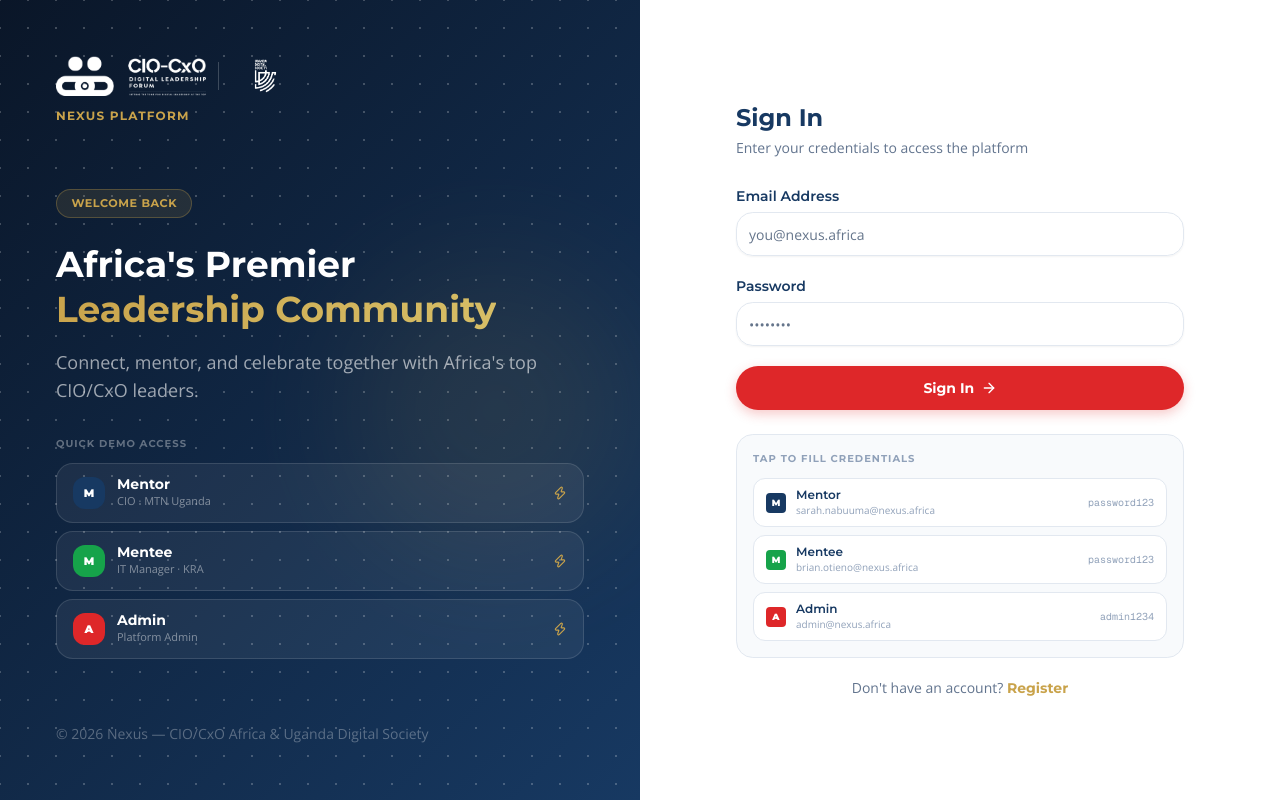
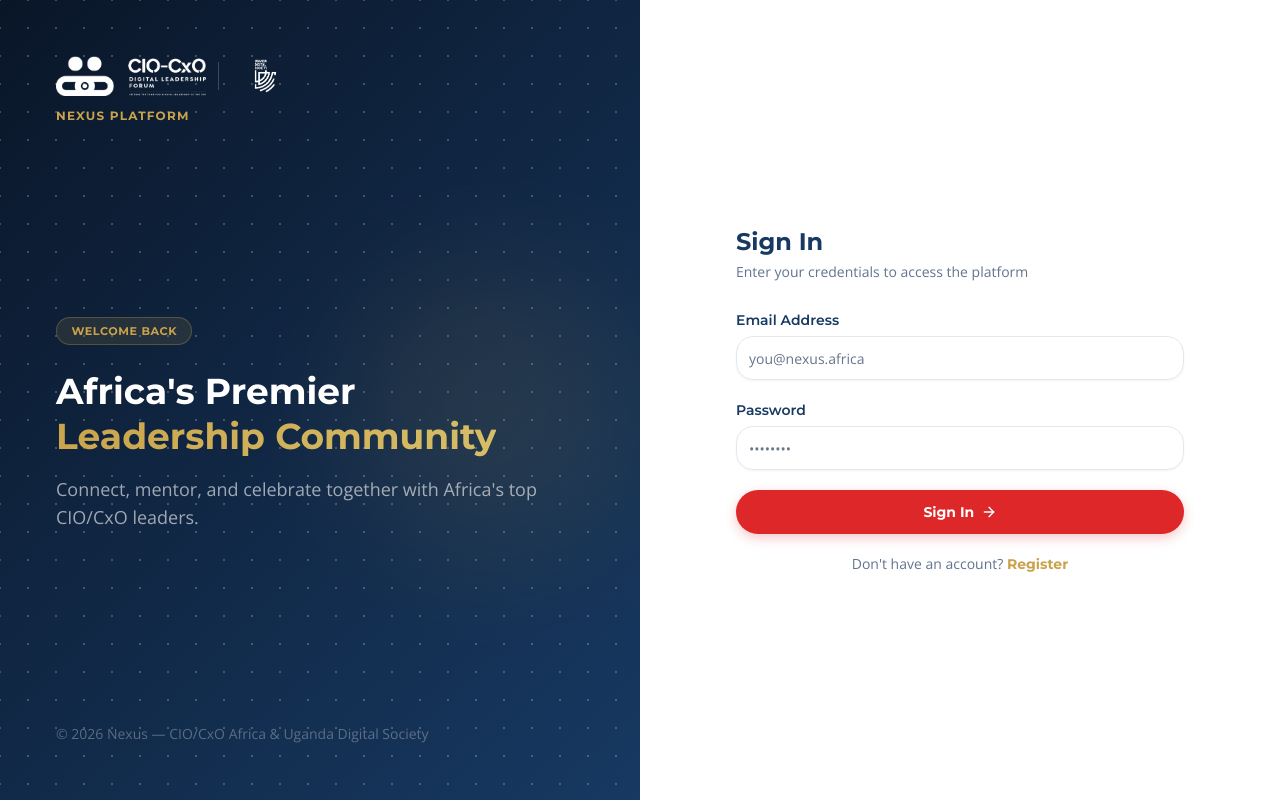
Before and after one commit to m-wasswa21/nexus-platform, a Next.js app in the folder frontend/: page /login in a window 1280 px wide. Built offline with nearby package versions, Linux system fonts and the light colour scheme.

Commit message:
remove: demo credentials and quick-access buttons from login page
Co-Authored-By: Claude Sonnet 4.6 <noreply@anthropic.com>

```diff
--- a/frontend/app/login/page.tsx
+++ b/frontend/app/login/page.tsx
@@ -11,7 +11,7 @@ import { toast } from "sonner";
 import { login } from "@/lib/auth";
 import { Input } from "@/components/ui/input";
 import { Label } from "@/components/ui/label";
-import { ArrowRight, Zap } from "lucide-react";
+import { ArrowRight } from "lucide-react";
 
 const schema = z.object({
   email: z.string().email(),
@@ -19,19 +19,12 @@ const schema = z.object({
 });
 type Form = z.infer<typeof schema>;
 
-const DEMO_ACCOUNTS = [
-  { label: "Mentor",  email: "sarah.nabuuma@nexus.africa",  password: "password123", color: "#173962", description: "CIO · MTN Uganda" },
-  { label: "Mentee",  email: "brian.otieno@nexus.africa",   password: "password123", color: "#16a34a", description: "IT Manager · KRA" },
-  { label: "Admin",   email: "admin@nexus.africa",          password: "admin1234",   color: "#de2729", description: "Platform Admin" },
-];
-
 export default function LoginPage() {
   const router = useRouter();
   const qc = useQueryClient();
   const [loading, setLoading] = useState(false);
-  const [demoLoading, setDemoLoading] = useState<string | null>(null);
 
-  const { register, handleSubmit, setValue, formState: { errors } } = useForm<Form>({
+  const { register, handleSubmit, formState: { errors } } = useForm<Form>({
     resolver: zodResolver(schema),
   });
 
@@ -46,25 +39,6 @@ export default function LoginPage() {
     } finally {
       setLoading(false);
     }
-  }
-
-  async function loginAsDemo(email: string, password: string, label: string) {
-    setDemoLoading(label);
-    try {
-      const res = await login(email, password);
-      qc.setQueryData(["me"], res.user);
-      toast.success(`Signed in as ${label}`);
-      router.push("/dashboard");
-    } catch {
-      toast.error("Demo login failed");
-    } finally {
-      setDemoLoading(null);
-    }
-  }
-
-  function fillDemo(email: string, password: string) {
-    setValue("email", email);
-    setValue("password", password);
   }
 
   return (
@@ -90,38 +64,9 @@ export default function LoginPage() {
             Africa&apos;s Premier<br />
             <span className="text-gradient-gold">Leadership Community</span>
           </h1>
-          <p className="text-lg mb-8" style={{ color: "rgba(255,255,255,0.6)" }}>
+          <p className="text-lg" style={{ color: "rgba(255,255,255,0.6)" }}>
             Connect, mentor, and celebrate together with Africa&#39;s top CIO/CxO leaders.
           </p>
-
-          {/* Demo accounts on left panel */}
-          <div className="space-y-2">
-            <p className="text-[10px] font-heading font-bold uppercase tracking-widest mb-3" style={{ color: "rgba(255,255,255,0.35)" }}>
-              Quick Demo Access
-            </p>
-            {DEMO_ACCOUNTS.map((a) => (
-              <button key={a.label}
-                onClick={() => loginAsDemo(a.email, a.password, a.label)}
-                disabled={!!demoLoading}
-                className="w-full flex items-center gap-3 px-4 py-3 rounded-xl border transition-all hover:scale-[1.02] active:scale-[0.98]"
-                style={{ borderColor: "rgba(255,255,255,0.12)", backgroundColor: "rgba(255,255,255,0.06)" }}
-              >
-                <div className="w-8 h-8 rounded-lg flex items-center justify-center text-[11px] font-heading font-black text-white shrink-0"
-                  style={{ backgroundColor: a.color }}>
-                  {a.label[0]}
-                </div>
-                <div className="flex-1 text-left min-w-0">
-                  <p className="text-sm font-heading font-bold text-white leading-tight">{a.label}</p>
-                  <p className="text-[11px] truncate" style={{ color: "rgba(255,255,255,0.45)" }}>{a.description}</p>
-                </div>
-                {demoLoading === a.label ? (
-                  <div className="w-4 h-4 border-2 border-t-transparent rounded-full animate-spin shrink-0" style={{ borderColor: "#c9a34b", borderTopColor: "transparent" }} />
-                ) : (
-                  <Zap className="w-3.5 h-3.5 shrink-0" style={{ color: "#c9a34b" }} />
-                )}
-              </button>
-            ))}
-          </div>
         </div>
 
         <p className="relative z-10 text-sm" style={{ color: "rgba(255,255,255,0.3)" }}>
@@ -135,34 +80,6 @@ export default function LoginPage() {
           <div className="mb-7">
             <h2 className="font-heading text-2xl font-bold mb-1" style={{ color: "#173962" }}>Sign In</h2>
             <p className="text-sm text-slate-500">Enter your credentials to access the platform</p>
-          </div>
-
-          {/* Mobile demo buttons (visible only on small screens) */}
-          <div className="lg:hidden mb-6">
-            <p className="text-[10px] font-heading font-bold uppercase tracking-widest text-slate-400 mb-3">Quick Demo Access</p>
-            <div className="grid grid-cols-3 gap-2">
-              {DEMO_ACCOUNTS.map((a) => (
-                <button key={a.label}
-                  onClick={() => loginAsDemo(a.email, a.password, a.label)}
-                  disabled={!!demoLoading}
-                  className="flex flex-col items-center gap-1.5 py-3 px-2 rounded-xl border-2 transition-all hover:shadow-sm active:scale-95"
-                  style={{ borderColor: a.color + "30", backgroundColor: a.color + "08" }}
-                >
-                  <div className="w-7 h-7 rounded-lg flex items-center justify-center text-[10px] font-heading font-black text-white"
-                    style={{ backgroundColor: a.color }}>
-                    {a.label[0]}
-                  </div>
-                  <p className="text-[10px] font-heading font-bold" style={{ color: a.color }}>{a.label}</p>
-                  {demoLoading === a.label && (
-                    <div className="w-3 h-3 border-2 border-t-transparent rounded-full animate-spin" style={{ borderColor: a.color, borderTopColor: "transparent" }} />
-                  )}
-                </button>
-              ))}
-            </div>
-            <div className="relative my-5">
-              <div className="absolute inset-0 flex items-center"><div className="w-full border-t border-slate-200" /></div>
-              <div className="relative flex justify-center"><span className="bg-white px-3 text-xs text-slate-400 font-heading font-semibold">or sign in manually</span></div>
-            </div>
           </div>
 
           <form onSubmit={handleSubmit(onSubmit)} className="space-y-5">
@@ -186,35 +103,10 @@ export default function LoginPage() {
               />
               {errors.password && <p className="text-xs text-red-500">{errors.password.message}</p>}
             </div>
-            <button type="submit" disabled={loading || !!demoLoading} className="btn-cta w-full justify-center h-11 text-sm rounded-xl">
+            <button type="submit" disabled={loading} className="btn-cta w-full justify-center h-11 text-sm rounded-xl">
               {loading ? "Signing in..." : <><span>Sign In</span> <ArrowRight className="w-4 h-4" /></>}
             </button>
           </form>
-
-          {/* Fill-in helpers below form */}
-          <div className="mt-6 p-4 rounded-xl border border-slate-200 bg-slate-50">
-            <p className="text-[10px] font-heading font-bold uppercase tracking-widest text-slate-400 mb-3">Tap to fill credentials</p>
-            <div className="space-y-2">
-              {DEMO_ACCOUNTS.map((a) => (
-                <button key={a.label}
-                  onClick={() => fillDemo(a.email, a.password)}
-                  className="w-full flex items-center justify-between px-3 py-2 rounded-lg border border-slate-200 bg-white hover:border-slate-300 hover:shadow-sm transition-all text-left"
-                >
-                  <div className="flex items-center gap-2.5">
-                    <div className="w-5 h-5 rounded flex items-center justify-center text-[9px] font-heading font-black text-white shrink-0"
-                      style={{ backgroundColor: a.color }}>
-                      {a.label[0]}
-                    </div>
-                    <div>
-                      <p className="text-xs font-heading font-semibold" style={{ color: "#173962" }}>{a.label}</p>
-                      <p className="text-[10px] text-slate-400">{a.email}</p>
-                    </div>
-                  </div>
-                  <p className="text-[10px] text-slate-400 font-mono">{a.password}</p>
-                </button>
-              ))}
-            </div>
-          </div>
 
           <p className="text-center text-sm text-slate-500 mt-5">
             Don&#39;t have an account?{" "}
```
